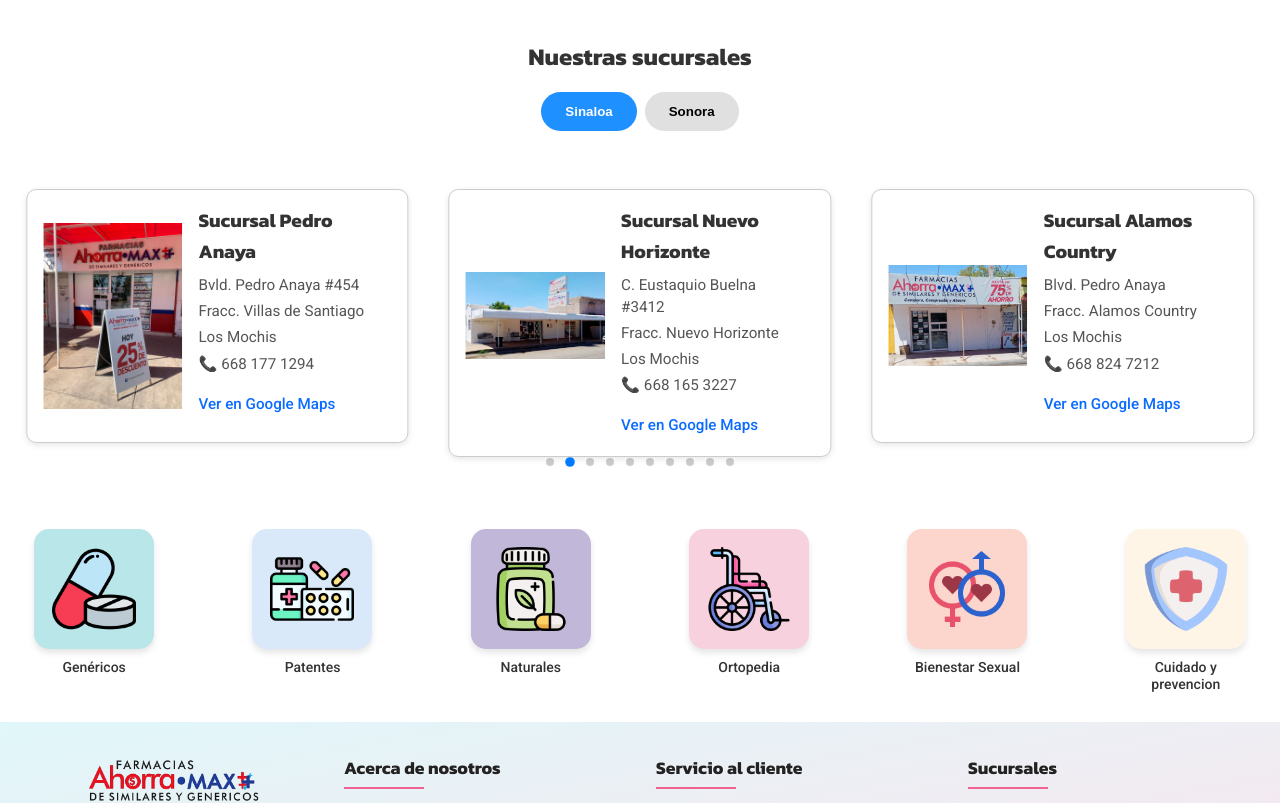
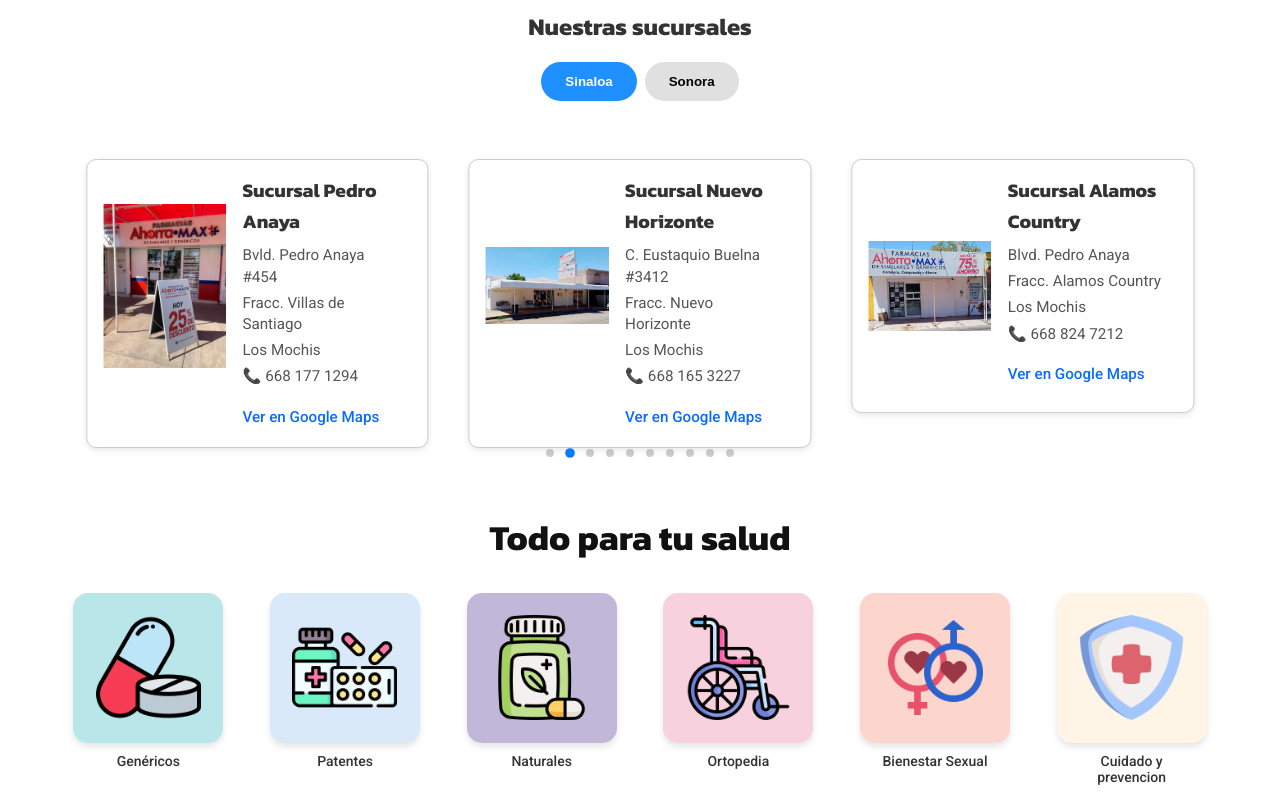
Before and after one commit to IvanDLaCruz/farmacias-ahorramax-page, a React (Vite) app: page / in a window 1280 px wide. Shown: the part 1240-2043 px from the top of the page. Built offline with nearby package versions, Linux system fonts and the light colour scheme.

Commit message:
ajustes varios

```diff
--- a/src/components/Sucursales/ContenedorSucursales.css
+++ b/src/components/Sucursales/ContenedorSucursales.css
@@ -1,5 +1,6 @@
 .contenedor-sucursales {
   padding: 1rem;
+  width: 100%;
 }
 
 .sucursal-card {
--- a/src/components/Sucursales/sucursalesSonora.js
+++ b/src/components/Sucursales/sucursalesSonora.js
@@ -59,7 +59,7 @@
     colonia: 'Infonavit Yucujimari',
     ciudad: 'Ciudad Obregon',
     telefono: '644 414 5920',
-    imagen: '//images/sucursales_sonora/Suc_Guerrero.jpg',
+    imagen: '/images/sucursales_sonora/Suc_Guerrero.jpg',
     mapsUrl: 'https://maps.google.com/?q=Av.+Ju%C3%A1rez+123',
   },
   {
--- a/src/components/categorias-productos/CategoriasSlider.css
+++ b/src/components/categorias-productos/CategoriasSlider.css
@@ -1,3 +1,9 @@
+.titulo{
+ justify-content: center;
+ display: flex;
+ align-items: center;
+}
+
 .categorias-slider {
   width: 100%;
   padding: 20px 0;
@@ -11,11 +17,20 @@
   text-align: center;
   cursor: pointer;
   gap: 10px;
+  width: 100%;
+
+}
+.categorias-fixed-container {
+  display: flex;
+  justify-content: center;
+  gap: 20px;
+  flex-wrap: nowrap;
 }
 
+
 .categoria-item .icon {
-  width: 120px;
-  height: 120px;
+  width: 150px;
+  height: 150px;
   background-color: #d5e7e9;
   border-radius: 15px;
   display: flex;
--- a/src/components/categorias-productos/CategoriasSlider.jsx
+++ b/src/components/categorias-productos/CategoriasSlider.jsx
@@ -1,26 +1,62 @@
+import React, { useState, useEffect } from "react";
 import { Swiper, SwiperSlide } from "swiper/react";
-import { Navigation, Pagination, Autoplay } from "swiper/modules";
+import { Pagination, Autoplay } from "swiper/modules";
 import "swiper/css";
-import "swiper/css/navigation";
 import "swiper/css/pagination";
 import "swiper/css/autoplay";
 import "./CategoriasSlider.css";
 import categorias from "./categorias";
 
 const CategoriasSlider = () => {
+  const [isDesktop, setIsDesktop] = useState(() => window.innerWidth >= 1024);
+
+  useEffect(() => {
+    const handleResize = () => {
+      const isNowDesktop = window.innerWidth >= 1024;
+      setIsDesktop(prev => {
+        if (prev !== isNowDesktop) {
+          return isNowDesktop;
+        }
+        return prev; // No cambia el estado si es igual
+      });
+    };
+    window.addEventListener("resize", handleResize);
+    return () => window.removeEventListener("resize", handleResize);
+  }, []);
+
+
+  if (isDesktop) {
+    // Mostrar TODOS los elementos fijos sin slider
+    return (
+      <div className="categorias-slider">
+        <h2 className="titulo">Todo para tu salud</h2>
+        <div className="categorias-fixed-container">
+          {categorias.map((cat, index) => (
+            <div key={index} className="categoria-item">
+              <div className="icon">
+                <img src={cat.icon} alt={cat.nombre} />
+              </div>
+              <p>{cat.nombre}</p>
+            </div>
+          ))}
+        </div>
+      </div>
+    );
+  }
+
+  // Mostrar slider solo en móvil/tablet
   return (
     <div className="categorias-slider">
+      <h2 className="titulo">Todo para tu salud</h2>
       <Swiper
-        modules={[Navigation, Autoplay, Pagination]}
-        navigation
+        modules={[Autoplay, Pagination]}
         pagination={{ clickable: true }}
         loop={true}
-        spaceBetween={30}
+        spaceBetween={5}
         autoplay={{ delay: 3000, disableOnInteraction: false }}
+        slidesPerView={2}
         breakpoints={{
-          0: { slidesPerView: 2 },
           768: { slidesPerView: 3 },
-          1024: { slidesPerView: categorias.length, allowTouchMove: false },
         }}
       >
         {categorias.map((cat, index) => (
--- a/src/components/footer/Footer.jsx
+++ b/src/components/footer/Footer.jsx
@@ -7,7 +7,7 @@
       <div className="footer-logo">
         <img src="/images/logo-ahorramax-sf.png" alt="logo-ahorramax" />
         <div className="footer-social">
-          <a href="#" aria-label="Facebook"><FaFacebookF /></a>
+          <a href="https://www.facebook.com/FarmaciaAhorraMax" target="_blank" aria-label="Facebook"><FaFacebookF /></a>
           <a href="#" aria-label="Instagram"><FaInstagram /></a>
 
         </div>
--- a/src/components/navbar/navbar.css
+++ b/src/components/navbar/navbar.css
@@ -17,6 +17,7 @@
 /* ===== LOGO ===== */
 .navbar-logo img {
   max-height: 55px;
+  width: auto;
 }
 
 /* ===== LINKS ===== */
--- a/src/main.jsx
+++ b/src/main.jsx
@@ -3,6 +3,9 @@
 import { createRoot } from "react-dom/client";
 import { Home } from "./pages/Home";
 import { Navbar } from "./components/navbar/Navbar";
+import {Footer} from "./components/footer/Footer";
+import BotonWhatsApp from "./components/boton-whatsapp/BotonWhastapp";
+
 
 const About = () => <h2>Sobre Nosotros</h2>;
 const Contact = () => <h2>Contacto</h2>;
@@ -12,12 +15,14 @@
     <BrowserRouter>
       <Navbar />
       <main>
+      <BotonWhatsApp/>
         <Routes>
           <Route path="/" element={<Home />} />
           <Route path="/about" element={<About />} />
           <Route path="/contact" element={<Contact />} />
         </Routes>
       </main>
+      <Footer />
     </BrowserRouter>
   </StrictMode>
 );
--- /dev/null
+++ b/src/pages/Home.css
@@ -0,0 +1,7 @@
+.page-wrapper {
+  max-width: 1200px;     /* ancho máximo deseado */
+  margin: 0 auto;        /* centra horizontalmente */
+  padding-left: 20px;    /* margen lateral izquierdo */
+  padding-right: 20px;   /* margen lateral derecho */
+  box-sizing: border-box;
+}
--- a/src/pages/Home.jsx
+++ b/src/pages/Home.jsx
@@ -1,21 +1,22 @@
 import Hero from "../components/hero/Hero";
 import { Promos } from "../components/sections/promos/Promos";
 import ContenedorSucursales from "../components/Sucursales/ContenedorSucursales";
-import BotonWhatsApp from "../components/boton-whatsapp/BotonWhastapp";
-import { Footer } from "../components/footer/Footer";
+
 import "../styles/tipografia.css";
 import CategoriasSlider from "../components/categorias-productos/CategoriasSlider";
+import "./Home.css"
 
 
 export const Home = () => {
   return (
     <>
       <Hero />
-      <Promos />
-      <ContenedorSucursales />
-      <CategoriasSlider/>
-      <BotonWhatsApp />
-      <Footer />
+     <div className="page-wrapper">
+        <Promos />
+        <ContenedorSucursales />
+        <CategoriasSlider />
+      </div>
+
     </>
   );
 };
```
